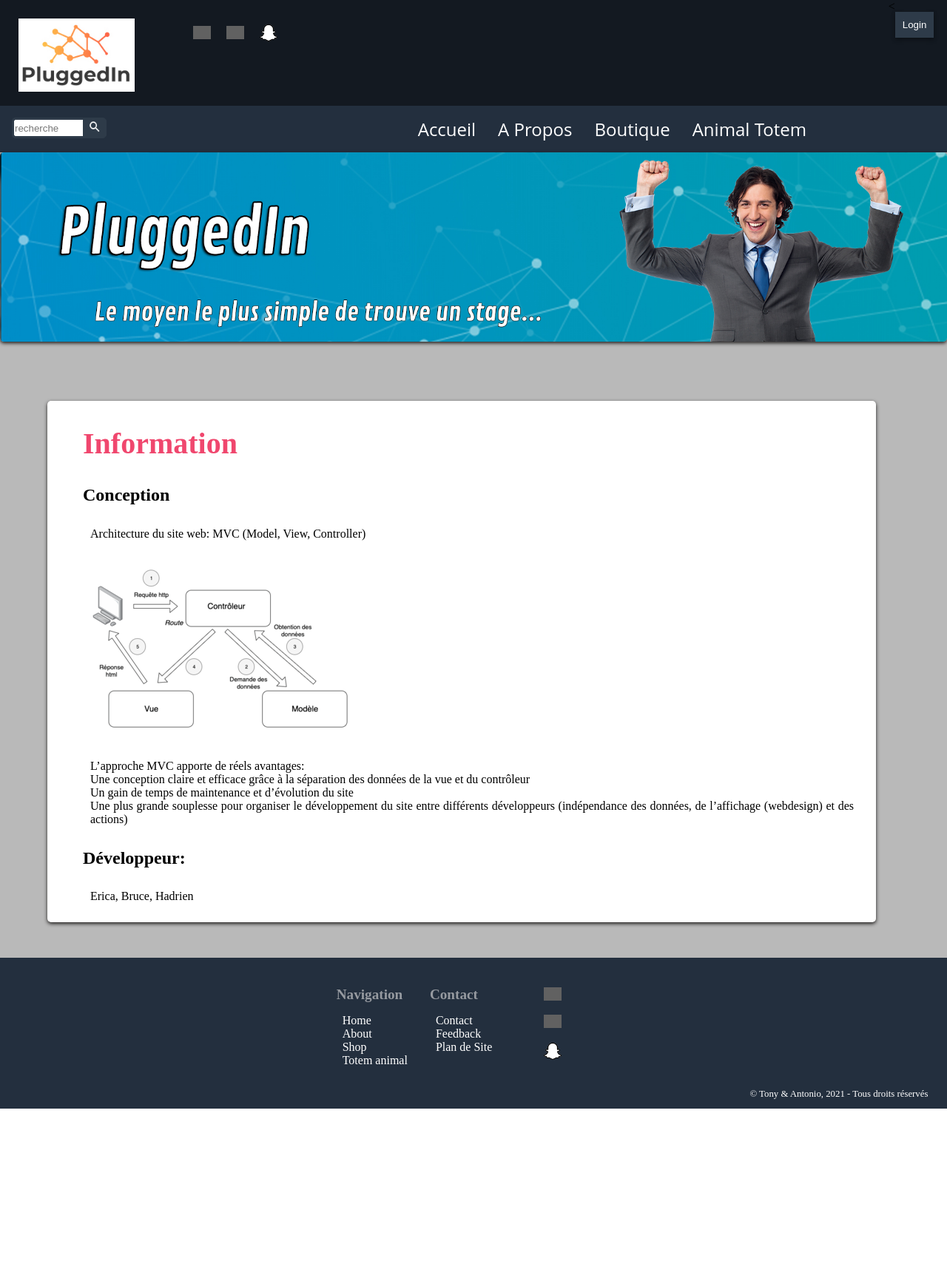
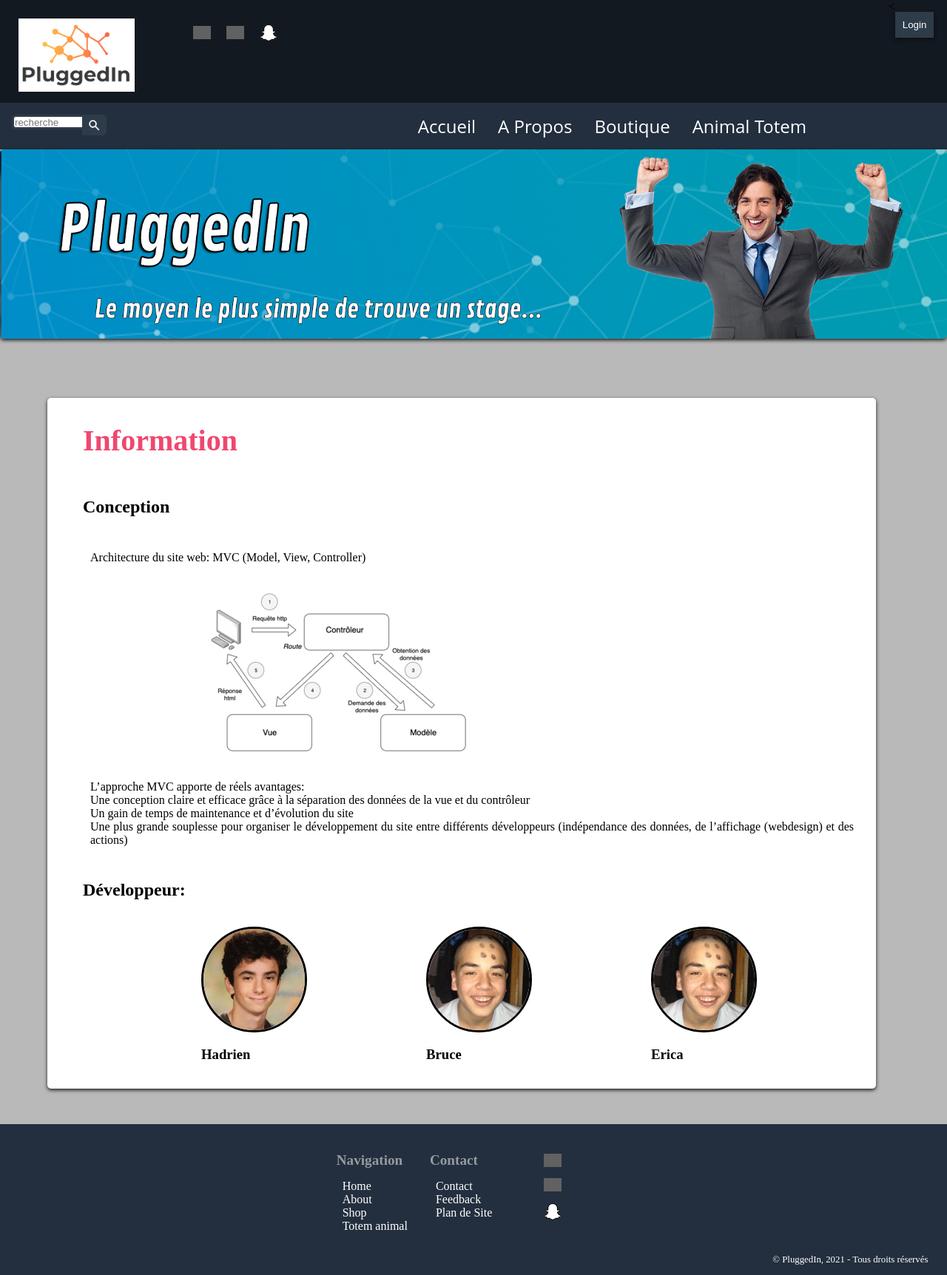
Before and after one commit to BruceMong/Intern-WebsiteProject, a PHP site: page / in a window 1280 px wide. Shown: the whole page at 74% size. Before the commit the page ends 1499 px from the top, so only its background shows below. Run offline with PHP 8.4, Linux system fonts and the light colour scheme; grey boxes are pictures that could not be loaded.

Commit message:
Correction
J'ai virer des fonts inutiles,
j'ai fait le head dans le header pour ne pas a avoir a le déclarer dans chaque views
+ tout le css dans un seul fichier style (sauf nav header et foot)
+ design de la page d'erreur (view error)

```diff
--- a/PluggedIn/content/css/header.css
+++ b/PluggedIn/content/css/header.css
@@ -1,24 +1,3 @@
-@font-face {
-    font-family: 'Roboto-Medium';
-    src: url('fonts/Roboto-Medium.ttf');
-}
-
-@font-face {
-    font-family: 'Raleway';
-    src: url('fonts/Raleway-VariableFont_wght.ttf');
-}
-
-@font-face {
-    font-family: 'Piazzolla';
-    src: url('fonts/Piazzolla-VariableFont_opsz,wght.ttf');
-}
-
-@font-face {
-    font-family: 'Open Sans 500';
-    src: url('https://fonts.googleapis.com/css2?family=Roboto:wght@500&display=swap');
-}
-
-@import url('https://fonts.googleapis.com/css2?family=Open+Sans&display=swap');
 header {
     background: #131921;
 }
--- a/PluggedIn/content/css/index.css
+++ b/PluggedIn/content/css/style.css
@@ -1,28 +1,3 @@
-@font-face {
-    font-family: 'Roboto-Medium';
-    src: url('fonts/Roboto-Medium.ttf');
-}
-
-@font-face {
-    font-family: 'Raleway';
-    src: url('fonts/Raleway-VariableFont_wght.ttf');
-}
-
-@font-face {
-    font-family: 'Piazzolla';
-    src: url('fonts/Piazzolla-VariableFont_opsz,wght.ttf');
-}
-
-@font-face {
-    font-family: 'Open Sans';
-    src: url('https://fonts.googleapis.com/css2?family=Open+Sans&display=swap');
-}
-
-@font-face {
-    font-family: 'Open Sans 500';
-    src: url('https://fonts.googleapis.com/css2?family=Roboto:wght@500&display=swap');
-}
-
 body {
     background: rgb(185, 185, 185);
     margin: 0px;
@@ -275,97 +212,55 @@ h2 {
     font-family: 'Open Sans 500';
 }
 
-
-/*FOOTER*/
-
-footer img {
-    max-width: 60%;
-    height: auto;
-}
-
-footer h1 p {
-    font-family: 'Open Sans';
-}
-
-footer p {
-    color: white;
-    font-size: 0.8em;
-}
-
-footer h1 {
-    font-size: 1.2em;
-    color: #969aa0;
-    padding-bottom: 15px;
-    text-decoration: none;
-    transition: 0.5s;
-    margin-bottom: 0em;
-    margin-top: 2em;
-}
-
-footer {
+.icons-intro {
     display: flex;
     flex-direction: column;
     justify-content: center;
-    align-items: center;
-    background: #232f3e;
 }
 
-.footer_up {
+.icons-intro ul {
+    list-style-type: none;
     display: flex;
-    flex-direction: row;
-    justify-content: center;
+    padding-left: 10em;
 }
 
-.footer_bottom {
-    align-self: flex-end;
-}
-
-.footer_bottom p {
-    margin-right: 2em;
-}
-
-footer ul {
-    list-style-type: none;
+.icons-intro li {
+    margin-right: 30px;
     display: flex;
     flex-direction: column;
 }
 
-.link_footer {
-    margin-top: 0em;
-    padding-left: 0.5em;
+.icons-intro img {
+    max-width: 50%;
+    max-height: auto;
+    border-radius: 50%;
+    border-style: solid;
 }
 
-footer li {
-    margin-right: 30px;
+.conception {
+    display: flex;
+    flex-direction: column;
 }
 
-footer a {
-    font-size: 1em;
-    color: #dde1e6;
-    padding-bottom: 15px;
-    text-decoration: none;
-    transition: 0.5s;
+.conception img {
+    margin-left: 10em;
+    max-width: max-content;
+    max-height: auto;
 }
 
-footer a:hover {
-    text-decoration: underline;
+.annonceErreur {
+    background-color: white;
+    display: flex;
+    justify-content: center;
 }
 
-.footer_network ul {
-    bottom: 20px;
-    display: flex;
-    justify-content: center;
-    align-items: center;
-    margin-top: 2.5em;
-    margin-bottom: 0em;
+.annonceErreur p {
+    font-size: 5em;
 }
 
-.footer_network li {
-    list-style: none;
+.annonceErreur img {
+    max-height: 300px;
+    max-width: auto;
+    margin-top: 8em;
+    margin-left: 2em;
 }
-
-.footer_network li a {
-    display: inline-block;
-    margin-right: 20px;
-    filter: invert(1);
-}
--- a/PluggedIn/controllers/controllerAccueil.php
+++ b/PluggedIn/controllers/controllerAccueil.php
@@ -5,6 +5,6 @@
 // JE RÉCUPÈRE LA LISTE DE TOUS LES ARTICLES
 //$articles = $modelArticle->getArticles();
 
-$t = 'Blog de Jean Forteroche';
+$t = 'Accueil PluggedIn';
 
 require_once('views/viewAccueil.php');
--- a/PluggedIn/views/footer.php
+++ b/PluggedIn/views/footer.php
@@ -41,8 +41,9 @@
         </div>
 
         <div class = "footer_bottom">
-            <p> © Tony & Antonio, 2021 - Tous droits réservés </p>
+            <p> © PluggedIn, 2021 - Tous droits réservés </p>
 
         </div>
 
     </footer>
+</body>
--- a/PluggedIn/views/header.php
+++ b/PluggedIn/views/header.php
@@ -1,5 +1,19 @@
+<!DOCTYPE html>
+<html lang="fr">
+
+<head>
+    <meta charset="utf-8" />
+    <link rel="stylesheet" href="content/css/style.css" />
+    <link rel="stylesheet" href="content/css/nav.css" />
+    <link rel="stylesheet" href="content/css/header.css" />
+    <link rel="stylesheet" href="content/css/footer.css" />
+    <title><?= $t ?></title>
+</head>
+
+
 <header>
 
+<body>
     <div class="header_left">
         <div class="logo">
             <a href="index.php">
--- a/PluggedIn/views/viewAccueil.php
+++ b/PluggedIn/views/viewAccueil.php
@@ -1,16 +1,3 @@
-
-<!DOCTYPE html>
-<html lang="fr">
-
-<head>
-    <meta charset="utf-8" />
-    <link rel="stylesheet" href="content/css/index.css" />
-    <link rel="stylesheet" href="content/css/nav.css" />
-    <link rel="stylesheet" href="content/css/header.css" />
-    <link rel="stylesheet" href="content/css/footer.css" />
-    <title>PluggedIn Home</title>
-</head>
-
 <body>
 
 <?php require_once('views/header.php'); ?>
@@ -22,8 +9,10 @@
 
 
     <div class = bloc_page>
+
         <article>
-            <h1>Information</h1>
+        <h1>Information</h1>
+            <div class = "conception" >
             <h2> Conception </h2>
             <p>Architecture du site web: MVC (Model, View, Controller)</p>
             <img src="content/images/mvc-schema.png" alt="Banniere Home" />
@@ -32,12 +21,30 @@
                 </br>Un gain de temps de maintenance et d’évolution du site
                 </br>Une plus grande souplesse pour organiser le développement du site entre différents développeurs (indépendance des données, de l’affichage (webdesign) et des actions)
             </p>
-
-            <h2> Développeur: </h2>
-            <p> Erica, Bruce, Hadrien </p>
+            </div>
 
 
-        </article>
+
+            <div class="icons-intro">
+            <h2> Développeur: </h2>
+                <ul>
+                    <li>
+                        <img src="content/images/hadrien.jpg">
+                        <h3>Hadrien</h3>
+                    </li>
+                    <li>
+                        <img src="content/images/bruce.jpg" >
+                        <h3>Bruce</h3>
+                    </li>
+                    <li>
+                        <img src="content/images/bruce.jpg">
+                        <h3>Erica</h3>
+                    </li>
+                </ul>
+            </div>
+            </article>
+
+
 
     </div>
 
```
Also changed, not shown: other parts of PluggedIn/content/css/style.css (+0 -38 lines), PluggedIn/views/viewError.php (+10 -4 lines), PluggedIn/content/images/bruce.jpg (added), PluggedIn/content/images/erreur.png (added), PluggedIn/content/images/hadrien.jpg (added).
